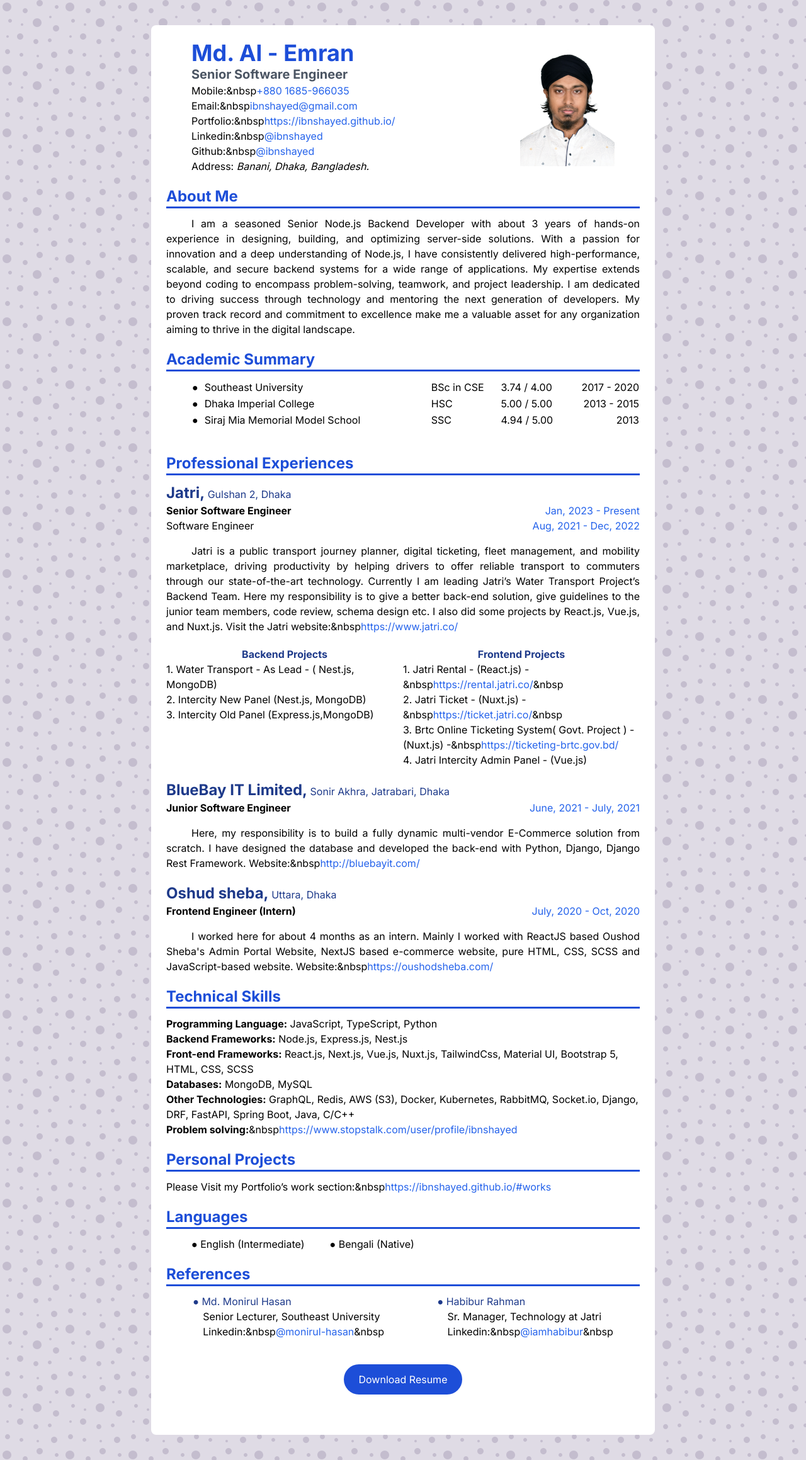
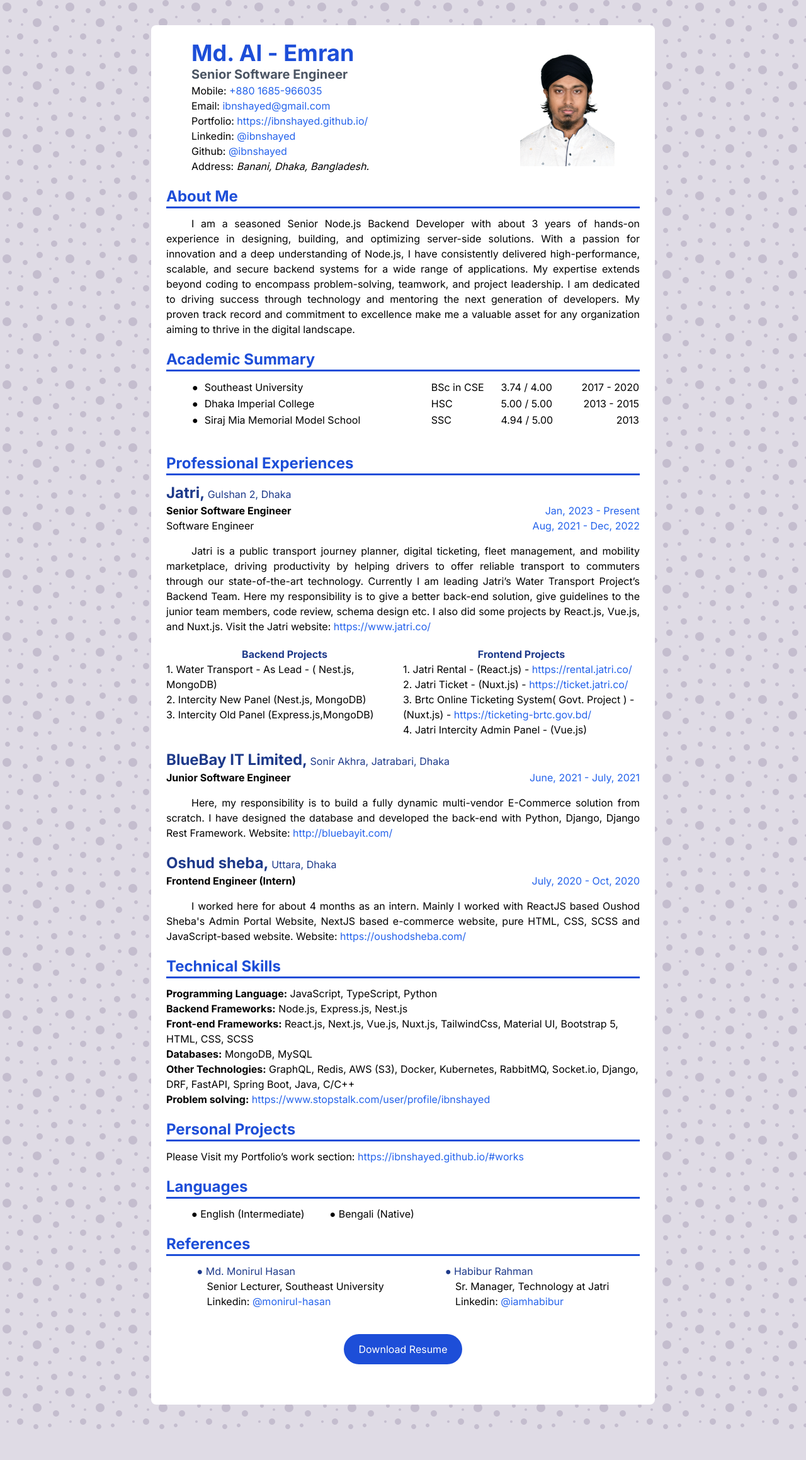
Before and after one commit to ibnshayed/ibnshayed-resume, a Next.js app: page / in a window 1280 px wide. Shown: the whole page at 63% size. After the commit the page ends 2271 px from the top, so only its background shows below. Built offline with nearby package versions, Linux system fonts and the light colour scheme.

Commit message:
whitespace updated

```diff
--- a/components/Career.tsx
+++ b/components/Career.tsx
@@ -30,7 +30,7 @@ export default function Career() {
           Transport Project’s Backend Team. Here my responsibility is to give a
           better back-end solution, give guidelines to the junior team members,
           code review, schema design etc. I also did some projects by React.js,
-          Vue.js, and Nuxt.js. Visit the Jatri website:&nbsp
+          Vue.js, and Nuxt.js. Visit the Jatri website:{" "}
           <Link
             className="text-blue-600"
             href={"https://www.jatri.co/"}
@@ -53,30 +53,27 @@ export default function Career() {
               Frontend Projects
             </p>
             <p>
-              1. Jatri Rental - (React.js) -&nbsp
+              1. Jatri Rental - (React.js) -{" "}
               <Link
                 className="text-blue-600"
                 href={"https://rental.jatri.co/"}
                 target="_blank"
               >
                 https://rental.jatri.co/
-              </Link>
-              &nbsp
+              </Link>{" "}
             </p>
             <p>
-              2. Jatri Ticket - (Nuxt.js) -&nbsp
+              2. Jatri Ticket - (Nuxt.js) -{" "}
               <Link
                 className="text-blue-600"
                 href={"https://ticket.jatri.co/"}
                 target="_blank"
               >
                 https://ticket.jatri.co/
-              </Link>
-              &nbsp
+              </Link>{" "}
             </p>
             <p>
-              3. Brtc Online Ticketing System( Govt. Project ) - (Nuxt.js)
-              -&nbsp
+              3. Brtc Online Ticketing System( Govt. Project ) - (Nuxt.js) -{" "}
               <Link
                 className="text-blue-600"
                 href={"https://ticketing-brtc.gov.bd/"}
@@ -104,7 +101,7 @@ export default function Career() {
           Here, my responsibility is to build a fully dynamic multi-vendor
           E-Commerce solution from scratch. I have designed the database and
           developed the back-end with Python, Django, Django Rest Framework.
-          Website:&nbsp
+          Website:{" "}
           <Link
             className="text-blue-600"
             href={"http://bluebayit.com/"}
@@ -128,7 +125,7 @@ export default function Career() {
           I worked here for about 4 months as an intern. Mainly I worked with
           ReactJS based Oushod Sheba's Admin Portal Website, NextJS based
           e-commerce website, pure HTML, CSS, SCSS and JavaScript-based website.
-          Website:&nbsp
+          Website:{" "}
           <Link
             className="text-blue-600"
             href={"https://oushodsheba.com/"}
--- a/components/Header.tsx
+++ b/components/Header.tsx
@@ -11,19 +11,19 @@ export default function Header() {
           Senior Software Engineer
         </p>
         <p>
-          Mobile:&nbsp
+          Mobile:{" "}
           <Link className="text-blue-600" href={"tel:+8801685-966035"}>
             +880 1685-966035
           </Link>
         </p>
         <p>
-          Email:&nbsp
+          Email:{" "}
           <Link className="text-blue-600" href={"mailto:ibnshayed@gmail.com"}>
             ibnshayed@gmail.com
           </Link>
         </p>
         <p>
-          Portfolio:&nbsp
+          Portfolio:{" "}
           <Link
             className="text-blue-600"
             href={"https://ibnshayed.github.io/"}
@@ -33,7 +33,7 @@ export default function Header() {
           </Link>
         </p>
         <p>
-          Linkedin:&nbsp
+          Linkedin:{" "}
           <Link
             className="text-blue-600"
             href={"https://linkedin.com/in/ibnshayed/"}
@@ -43,7 +43,7 @@ export default function Header() {
           </Link>
         </p>
         <p>
-          Github:&nbsp
+          Github:{" "}
           <Link
             className="text-blue-600"
             href={"https://www.github.com/ibnshayed"}
--- a/components/Project.tsx
+++ b/components/Project.tsx
@@ -9,7 +9,7 @@ export default function Project() {
 
       <div>
         <p>
-          Please Visit my Portfolio’s work section:&nbsp
+          Please Visit my Portfolio’s work section:{" "}
           <Link
             className="text-blue-600"
             href={"https://ibnshayed.github.io/#works"}
--- a/components/Reference.tsx
+++ b/components/Reference.tsx
@@ -11,30 +11,28 @@ export default function Reference() {
           <p className="text-blue-900">● Md. Monirul Hasan</p>
           <p className="indent-4">Senior Lecturer, Southeast University</p>
           <p className="indent-4">
-            Linkedin:&nbsp
+            Linkedin:{" "}
             <Link
               className="text-blue-600"
               href={"https://www.linkedin.com/in/monirul-hasan"}
               target="_blank"
             >
               @monirul-hasan
-            </Link>
-            &nbsp
+            </Link>{" "}
           </p>
         </div>
         <div>
           <p className="text-blue-900">● Habibur Rahman</p>
           <p className="indent-4">Sr. Manager, Technology at Jatri</p>
           <p className="indent-4">
-            Linkedin:&nbsp
+            Linkedin:{" "}
             <Link
               className="text-blue-600"
               href={"https://www.linkedin.com/in/iamhabibur"}
               target="_blank"
             >
               @iamhabibur
-            </Link>
-            &nbsp
+            </Link>{" "}
           </p>
         </div>
       </div>
--- a/components/Skill.tsx
+++ b/components/Skill.tsx
@@ -29,7 +29,7 @@ export default function Skill() {
         Spring Boot, Java, C/C++
       </p>
       <p>
-        <span className="font-bold">Problem solving:</span>&nbsp
+        <span className="font-bold">Problem solving:</span>{" "}
         <Link
           className="text-blue-600"
           href={"https://www.stopstalk.com/user/profile/ibnshayed"}
```
